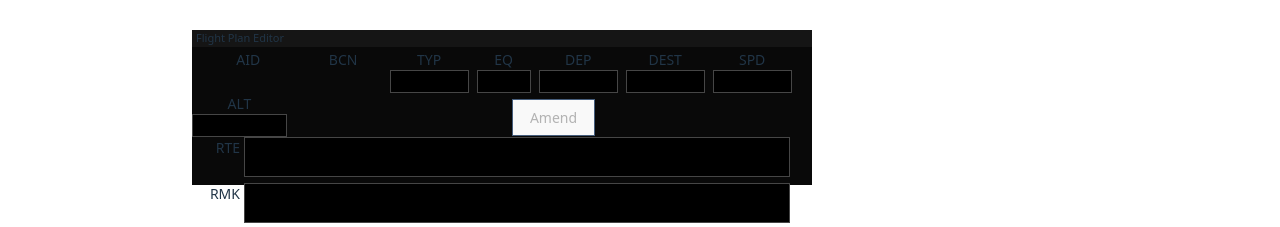
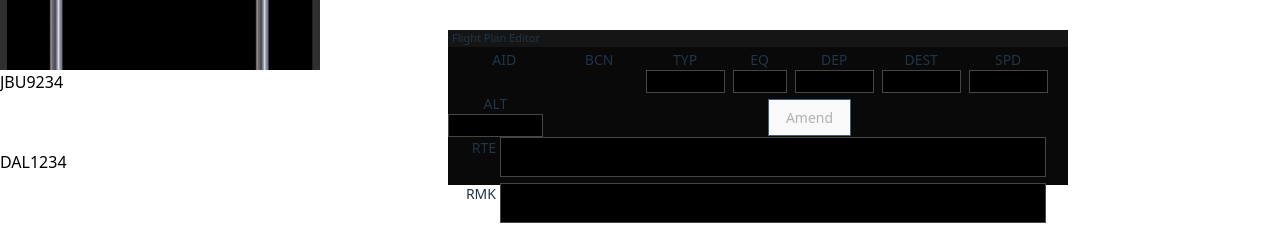
Before and after one commit to NickHall2022/vCRC-Trainer, a React (Vite) app in the folder vCRC-Trainer/: page / in a window 1280 px wide. Shown: the part 570-797 px from the top of the page. Built offline with nearby package versions, Linux system fonts and the light colour scheme.

Commit message:
adding strips

```diff
--- a/vCRC-Trainer/src/components/Airplane.tsx
+++ b/vCRC-Trainer/src/components/Airplane.tsx
@@ -1,7 +1,7 @@
 import { useFlightPlans } from "../hooks/useFlightPlans";
 import type { FlightPlan } from "../types/flightPlan";
 
-export function Airplane({flightPlan, zoom, transformOrigin}: {flightPlan: FlightPlan, zoom: number, transformOrigin:{x: number, y: number}}){
+export function Airplane({flightPlan}: {flightPlan: FlightPlan}){
     const {setSelectedFlightPlan} = useFlightPlans();
 
     const handleClick = function (event: React.MouseEvent){
@@ -12,28 +12,14 @@ export function Airplane({flightPlan, zoom, transformOrigin}: {flightPlan: Fligh
         setSelectedFlightPlan(flightPlan.callsign);
     }
 
-    function convertXByZoomFactor(value: number, factor: number, transformOrigin: {x: number, y: number}){
-        const xDiff = value - transformOrigin.x;
-        const zoomFactor = (factor - 100) / 100;
-        return value + (xDiff * zoomFactor);
-    }
-
-    function convertYByZoomFactor(value: number, factor: number, transformOrigin: {x: number, y: number}){
-        const yDiff = value - transformOrigin.y;
-        const zoomFactor = (factor - 100) / 100;
-        return value + (yDiff * zoomFactor);
-    }
-
     return (
-        <div onClick={handleClick}>
-
-            <div style={{zoom: "100%", top: `${convertYByZoomFactor(flightPlan.positionY, zoom, transformOrigin) + 3}%`, left: `${convertXByZoomFactor(flightPlan.positionX, zoom, transformOrigin) - 2}%`}} className="dataBlock">
+        <div>
+            <div style={{zoom: "100%", top: `${flightPlan.positionY + 3}%`, left: `${flightPlan.positionX - 2}%`}} className="dataBlock">
                 <p style={{margin: "0px"}}>{flightPlan.callsign}</p>
                 <p style={{margin: "0px"}}>{flightPlan.aircraftType}</p>
             </div>
 
-            <img src="/plane-icon.png" draggable={false} style={{transform: `scale(${zoom/100})`, width: "18px", position: "absolute", top: `${convertYByZoomFactor(flightPlan.positionY, zoom, transformOrigin)}%`, left: `${convertXByZoomFactor(flightPlan.positionX, zoom, transformOrigin)}%`, rotate: `-${flightPlan.rotation}deg`}}></img>
+            <img src="/plane-icon.png" draggable={false} onClick={handleClick} style={{width: "18px", position: "absolute", top: `${flightPlan.positionY}%`, left: `${flightPlan.positionX}%`, rotate: `-${flightPlan.rotation}deg`}}></img>
         </div>
     )
 }
-// }${}%transformOrigin: `${transformOrigin.x}% ${transformOrigin.y}%`
--- a/vCRC-Trainer/src/components/CabViewWindow.tsx
+++ b/vCRC-Trainer/src/components/CabViewWindow.tsx
@@ -1,86 +1,20 @@
-import type React from "react";
 import { useFlightPlans } from "../hooks/useFlightPlans";
 import { Airplane } from "./Airplane";
 import { FlightPlanEditor } from "./FlightPlanEditor";
-import { useState } from "react";
 
 export function CabViewWindow(){
     const {flightPlans} = useFlightPlans();
-    const [zoom, setZoom] = useState<number>(100);
-    const [transformOrigin, setTransformOrigin] = useState({
-        x: 0,
-        y: 0
-    });
-
-    const [dragging, setDragging] = useState(false);
-    const [dragStart, setDragStart] = useState({x: 0, y: 0});
-    const [draggedPos, setDraggedPos] = useState({x: 0, y: 0});
 
     function createAirplanes() {
         return flightPlans.map(flightPlan => {
-            return <Airplane flightPlan={flightPlan} key={flightPlan.callsign} zoom={zoom} transformOrigin={transformOrigin}></Airplane>
+            return <Airplane flightPlan={flightPlan} key={flightPlan.callsign}></Airplane>
         })
     }
 
-    function handleScroll(event: React.WheelEvent) {
-        let target = event.target as HTMLElement;
-
-        while(target?.id !== "cabViewContainer"){
-            target = target?.parentElement as HTMLElement;
-        }
-
-        const rect = target.getBoundingClientRect();
-        console.log(rect.height)
-
-
-        if(event.deltaY < 0 && zoom < 300){
-            setZoom(zoom + 10);
-            // setDraggedPos((prev) => {
-            //     return ({
-            //         x: prev.x - rect.width * 0.05,
-            //         y: prev.y - rect.height * 0.05,
-            //     });
-            // });
-        } else if(event.deltaY > 0 && zoom > 100) {
-            setZoom(zoom - 10);
-            // setDraggedPos((prev) => {
-            //     return ({
-            //         x: prev.x + rect.width * 0.05,
-            //         y: prev.y + rect.height * 0.05,
-            //     });
-            // });
-        }
-
-        event.preventDefault();
-    }
-
-    function handleMouseDown(event: React.MouseEvent){
-        if(event.button === 2){
-            setDragging(true)
-            setDragStart({x: event.clientX - draggedPos.x, y: event.clientY - draggedPos.y});
-            event.preventDefault();
-        }
-    }
-
-    function handleMouseMove(event: React.MouseEvent){
-        if(dragging){
-            setDraggedPos({x: event.clientX - dragStart.x, y: event.clientY - dragStart.y})
-            console.log(event.clientX - dragStart.x, event.clientY - dragStart.y)
-        }
-    }
-
-    function handleMouseUp(event: React.MouseEvent){
-        if(event.button === 2){
-            setDragging(false);
-        }
-    }
-
-    console.log(zoom)
-
     return (
         <>
-            <div id="cabViewContainer" className="preventSelect container" style={{position:"relative", overflow:"hidden", display: "inline-block", width: "fitContent"}} onWheel={handleScroll}>
-                <img src="/PWM.png" id={`${draggedPos}`} draggable={false} style={{objectFit: "cover", width: `100%`,  position: "relative", left: `${draggedPos.x}px`, top: `${draggedPos.y}px`, transformOrigin: `50% 50%`, transform:`scale(${zoom}%)`}} onMouseDown={handleMouseDown} onMouseUp={handleMouseUp} onMouseMove={handleMouseMove}></img>
+            <div id="cabViewContainer" className="preventSelect container" style={{position:"relative", overflow:"hidden", display: "inline-block", width: "fitContent"}}>
+                <img src="/PWM.png" draggable={false} style={{objectFit: "cover", width: `100%`}}></img>
                 {createAirplanes()}
             </div>
             <FlightPlanEditor></FlightPlanEditor>
--- a/vCRC-Trainer/src/components/FlightPlanEditor.tsx
+++ b/vCRC-Trainer/src/components/FlightPlanEditor.tsx
@@ -33,7 +33,7 @@ export function FlightPlanEditor(){
 
     return (
         <Draggable nodeRef={draggableRef as RefObject<HTMLElement>} allowAnyClick={true} handle=".handle">
-            <div className="preventSelect" ref={draggableRef} style={{width: "620px", height: "155px", backgroundColor: "#090909", position: "absolute", top: "75%", left: "15%"}}>
+            <div className="preventSelect" ref={draggableRef} style={{width: "620px", height: "155px", backgroundColor: "#090909", position: "absolute", top: "75%", left: "35%"}}>
                 <div className="handle" style={{backgroundColor: "#151515", margin: "0px", marginBottom: "2px"}}>
                     <p style={{margin: "0px", marginLeft: "4px", fontSize: "11px"}}>Flight Plan Editor</p>
                 </div>
--- /dev/null
+++ b/vCRC-Trainer/src/components/Strip.tsx
@@ -0,0 +1,33 @@
+import type { Dispatch, SetStateAction } from "react";
+import type { FlightPlan } from "../types/flightPlan";
+
+type Props = {flightPlan: FlightPlan, index: number, setDraggedStrip: Dispatch<SetStateAction<FlightPlan>>, swapStrips: (targetStrip: FlightPlan) => void}
+
+export function Strip({flightPlan, index, setDraggedStrip, swapStrips}: Props){
+
+    function handleDragStart(){
+        setDraggedStrip(flightPlan);
+    }
+
+    function handleDrop(){
+        swapStrips(flightPlan)
+    }
+
+    function handleDragOver(event: React.DragEvent){
+        event.preventDefault();
+    }
+
+    return (
+        <div style={{
+            position: "absolute",
+            left: "0px",
+            bottom: `${80 * index}px`,
+            backgroundColor: "white",
+            color: "black",
+            width: "100%",
+            height: "80px"
+        }} draggable={true} onDragStart={handleDragStart} onDrop={handleDrop} onDragOver={handleDragOver}>
+            {flightPlan.callsign}
+        </div>
+    )
+}
--- /dev/null
+++ b/vCRC-Trainer/src/components/StripsWindow.tsx
@@ -0,0 +1,47 @@
+import { useState } from "react"
+import type { FlightPlan } from "../types/flightPlan"
+import { Strip } from "./Strip"
+import { useFlightPlans } from "../hooks/useFlightPlans"
+
+export function StripsWindow(){
+    const { flightPlans } = useFlightPlans();
+    const [strips, setStrips] = useState<FlightPlan[]>(flightPlans)
+    const [draggedSrip, setDraggedStrip] = useState<FlightPlan>({} as FlightPlan);
+
+    function executeSwap(droppedIndex: number, draggedIndex: number){
+        setStrips((prev) => {
+            const newStrips = [...prev]
+            newStrips[draggedIndex] = newStrips[droppedIndex];
+            newStrips[droppedIndex] = draggedSrip;
+            return newStrips;
+        });
+    }
+
+    function swapStrips(targetStrip: FlightPlan){
+        const draggedIndex = strips.findIndex(strip => strip.callsign === draggedSrip.callsign);
+        const droppedIndex = strips.findIndex(strip => strip.callsign === targetStrip.callsign);
+        executeSwap(droppedIndex, draggedIndex)
+    }
+
+    function createStrips(){
+        return strips.map((strip, index) => {
+            return <Strip flightPlan={strip} key={strip.callsign} index={index} setDraggedStrip={setDraggedStrip} swapStrips={swapStrips}></Strip>
+        })
+    }
+
+    function handleDrop(){
+        const draggedIndex = strips.findIndex(strip => strip.callsign === draggedSrip.callsign);
+        executeSwap(strips.length - 1, draggedIndex);
+    }
+
+    function handleDragOver(event: React.DragEvent){
+        event.preventDefault();
+    }
+
+    return (
+        <div className="preventSelect container" style={{position:"relative", height: "100vh"}}>
+            <img src="/stripBay.png" draggable={false} style={{width: "100%", height: "100%"}} onDrop={handleDrop} onDragOver={handleDragOver}></img>
+            {createStrips()}
+        </div>
+    )
+}
--- a/vCRC-Trainer/src/pages/CGroundPage.tsx
+++ b/vCRC-Trainer/src/pages/CGroundPage.tsx
@@ -1,10 +1,11 @@
 import Grid from "@mui/material/Grid";
 import { CabViewWindow } from "../components/CabViewWindow";
+import { StripsWindow } from "../components/StripsWindow";
 export function CGgroundPage() {
     return (
         <Grid container >
             <Grid size={3}>
-                {/* <CabViewWindow></CabViewWindow> */}
+                <StripsWindow></StripsWindow>
             </Grid>
             <Grid size={9}>
                 <CabViewWindow></CabViewWindow>
```
Also changed, not shown: vCRC-Trainer/public/stripBay.png (added), 1 other file (tests, documents, lock files or other folders).
